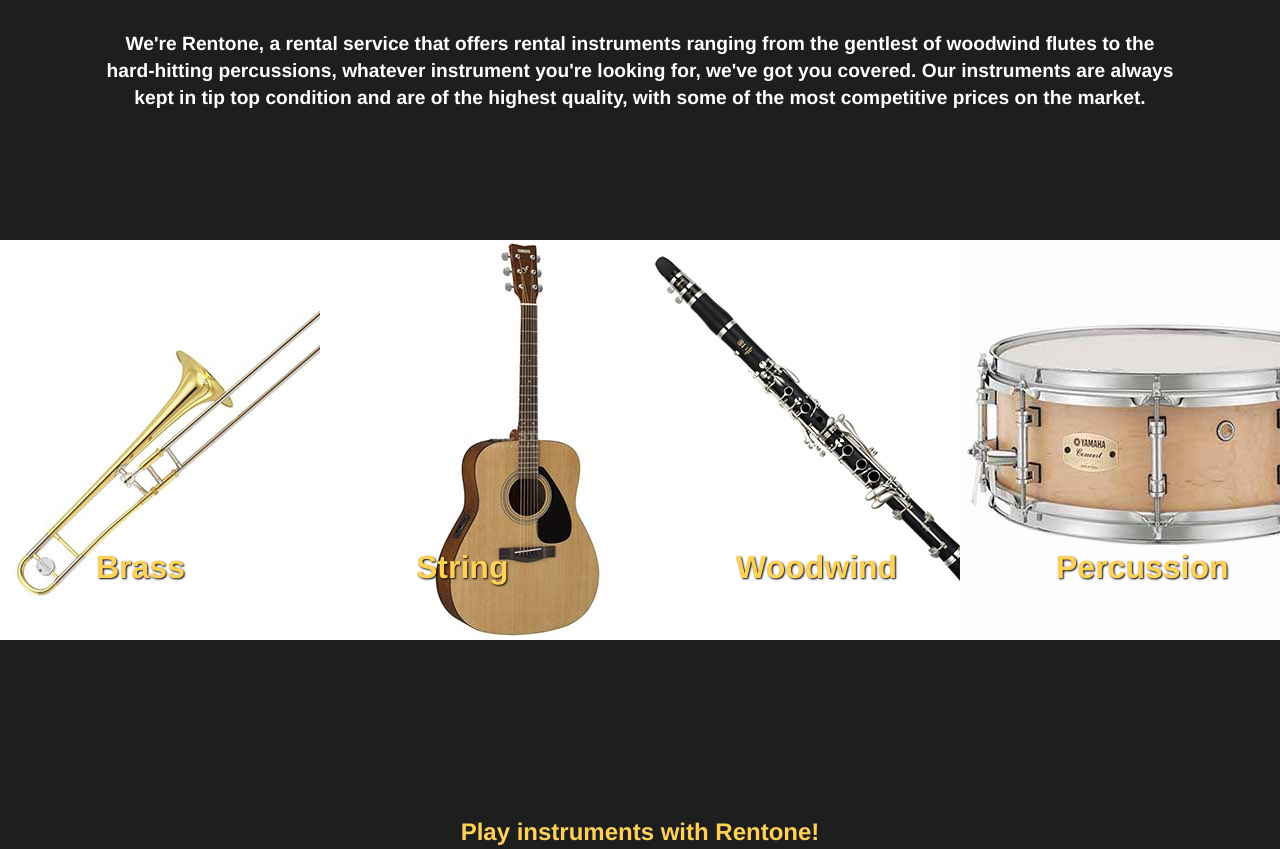
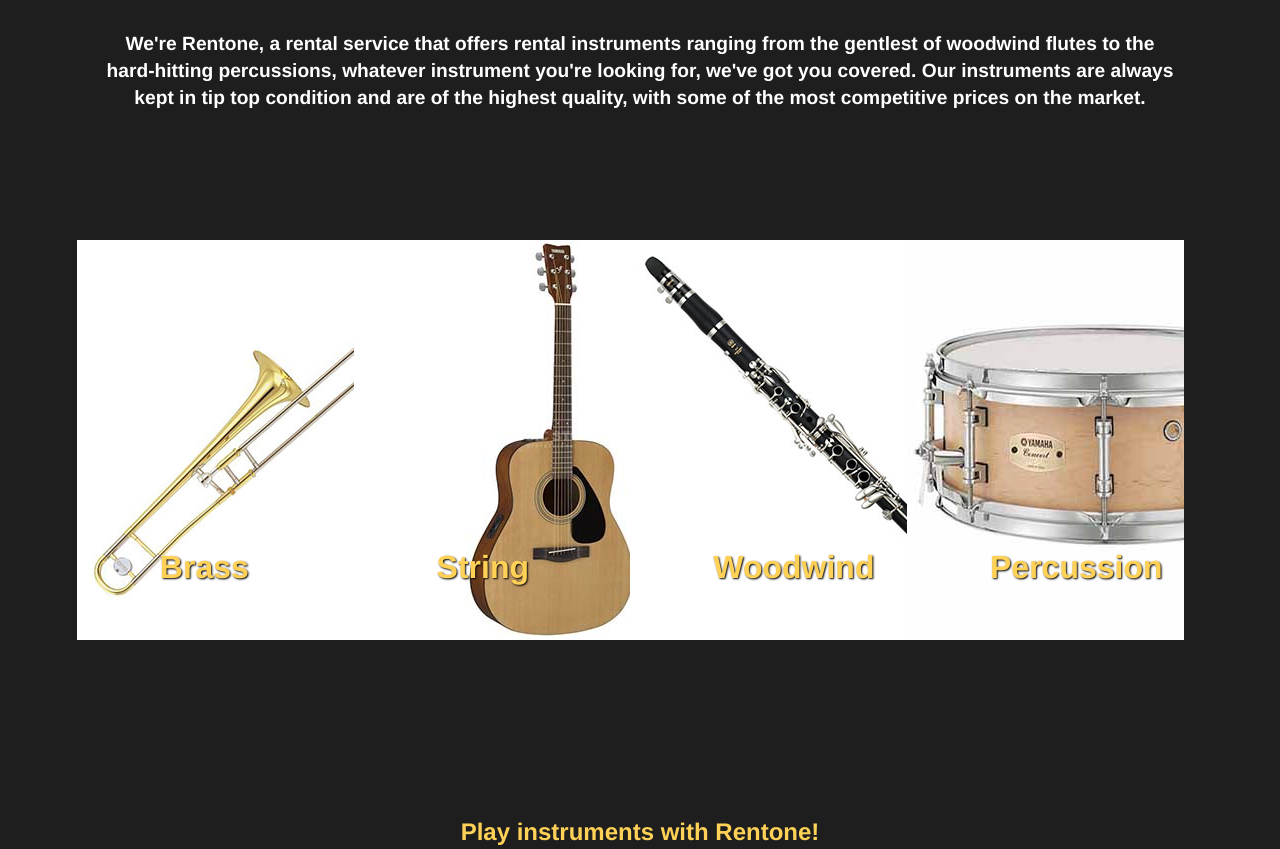
Before and after one commit to Zircon332/WebApp_Assignment, a PHP site: page / in a window 1280 px wide. Shown: the part 1092-1941 px from the top of the page. Run offline with PHP 8.4, Linux system fonts and the light colour scheme.

Commit message:
Update style.css

```diff
--- a/assign1/styles/style.css
+++ b/assign1/styles/style.css
@@ -271,8 +271,9 @@ footer p{
 
 #menu{
 	display:grid;
-	grid-template-columns: 25% 25% 25% 25%;
+	grid-template-columns: 23% 23% 23% 23%;
 	margin-bottom: 10%;
+	margin-left:6%;
 }
 
 #cat1{
```
